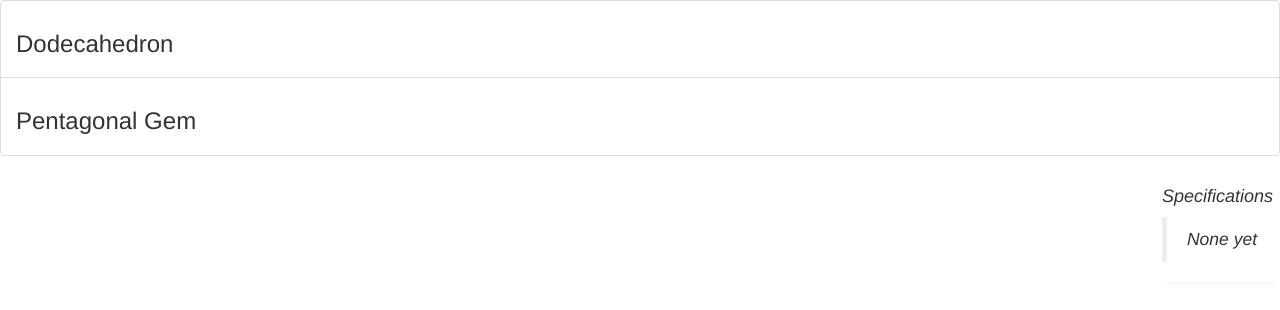
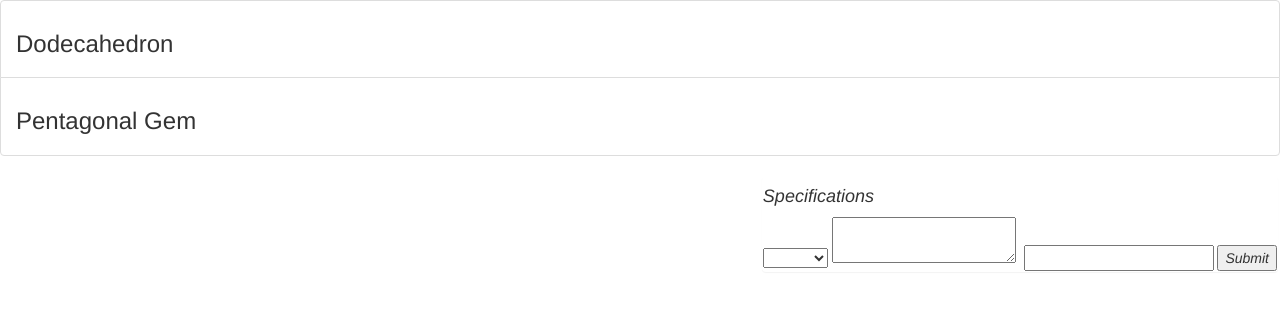
Before and after one commit to Rittycheriah/codeSchoolAng, a plain HTML site: page index.html in a window 1280 px wide. Drawn offline with nearby package versions, Linux system fonts and the light colour scheme.

Commit message:
forms portion for html completed

```diff
--- a/index.html
+++ b/index.html
@@ -21,7 +21,23 @@
       <li>
         <div class="panel" ng-show"tab === 2">
           <h4> Specifications </h4>
-          <blockquote> None yet </blockquote>
+
+          <form name="reviewForm">
+            <blockquote ng-repeat="review in product.reviews">
+              <b> Stars: {{review.stars}} </b>
+              <cite> by: {{review.author}}
+              </cite>
+            </blockquote>
+            <select ng-model="review.stars">
+              <option value="1"> 1 stars </option>
+              <option value="2"> 2 stars </option>
+            </select>
+            <textarea ng-model="review.body"></textarea>
+            <label></label>
+            <input ng-model="review.author"type="email"/>
+            <input type="submit" value="Submit"/>
+
+          </form>
         </div>
       </li>
       <li>
```
